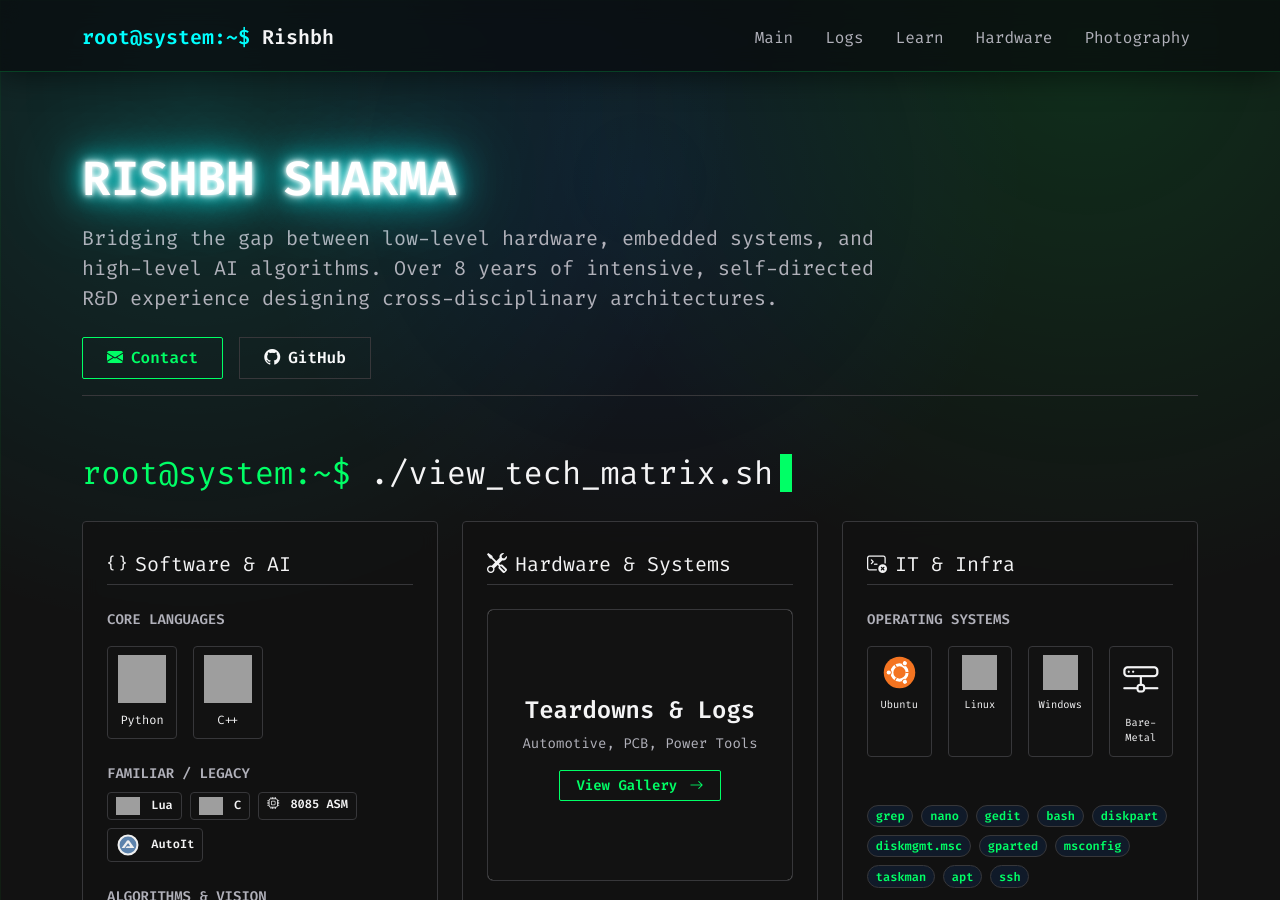
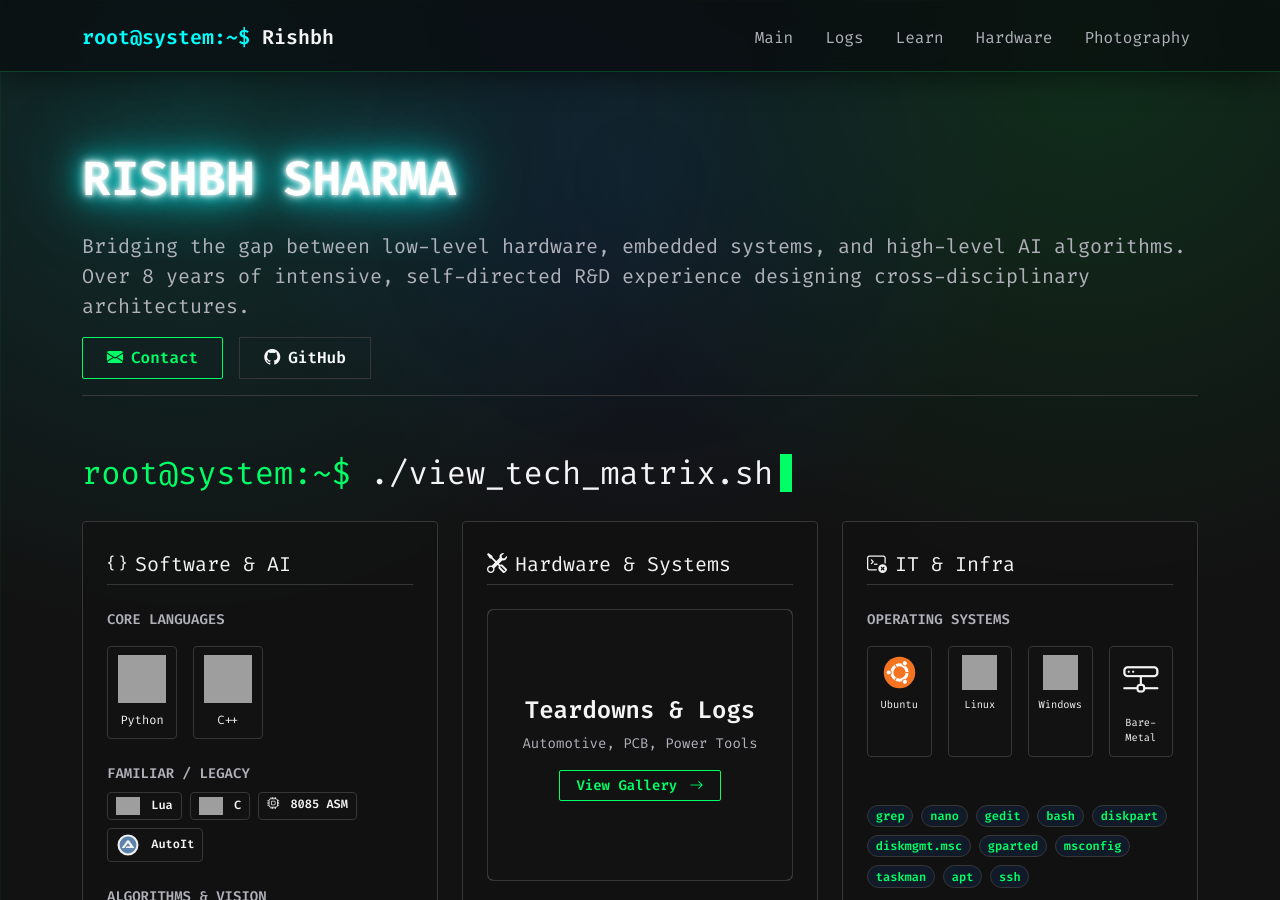
Before and after one commit to CodeRSTech/coderstech.github.io, a Jekyll site: the page built from index.md, in a window 1280 px wide and 900 px high. Built offline with Jekyll 4.4.1, drawn with Linux system fonts in a browser that asks for light colours; grey boxes are pictures that could not be loaded.

Commit message:
Update hero.html

```diff
--- a/_includes/hero.html
+++ b/_includes/hero.html
@@ -1,6 +1,6 @@
 <div class="py-3 border-bottom border-secondary">
   <h1 class="display-5 fw-bold text-light">{{ site.data.hero.name }}</h1>
-  <p class="lead text-white-50 mb-4" style="max-width: 800px;">
+  <p class="lead mt-3">
     {{ site.data.hero.tagline }}
   </p>
   <div class="d-flex gap-3">
```
